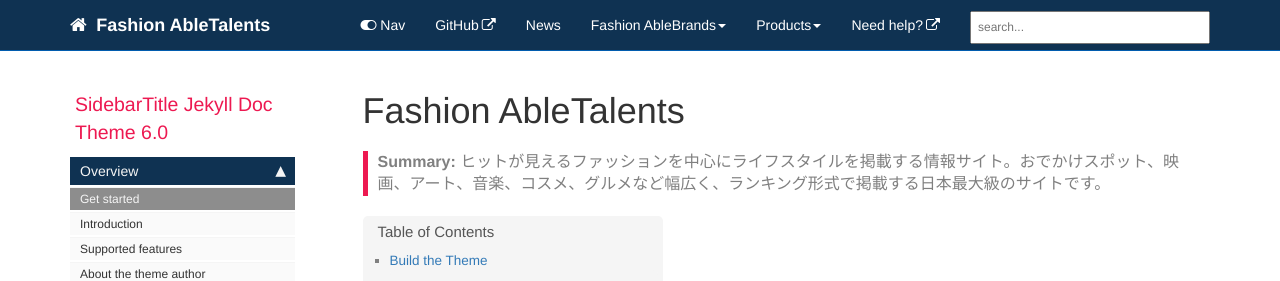
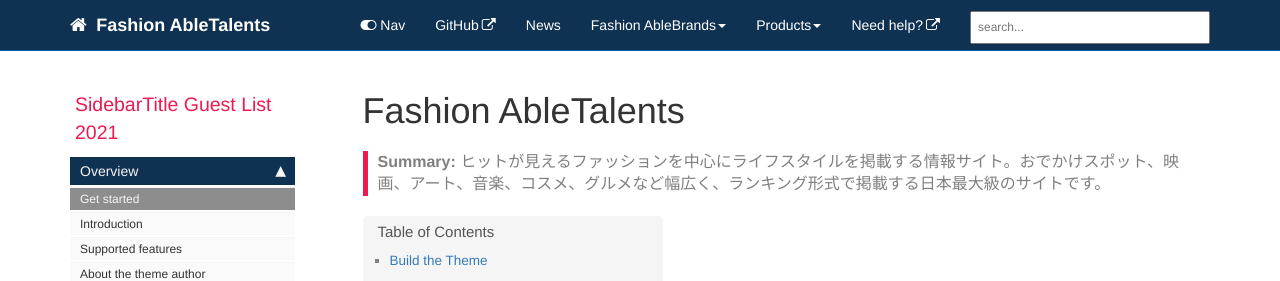
Before and after one commit to takagotch/page468, a Jekyll site: the page built from index.md, in a window 1280 px wide. Shown: the top 281 px of the page. Built offline with Jekyll 4.4.1, drawn with Linux system fonts in a browser that asks for light colours; comment, search, counter and statistics services are not loaded.

Commit message:
Update mydoc_sidebar.yml

```diff
--- a/_data/sidebars/mydoc_sidebar.yml
+++ b/_data/sidebars/mydoc_sidebar.yml
@@ -2,8 +2,8 @@
 
 entries:
 - title: sidebar
-  product: Jekyll Doc Theme
-  version: 6.0
+  product: Guest List
+  version: 2021
   folders:
 
   - title:
```
